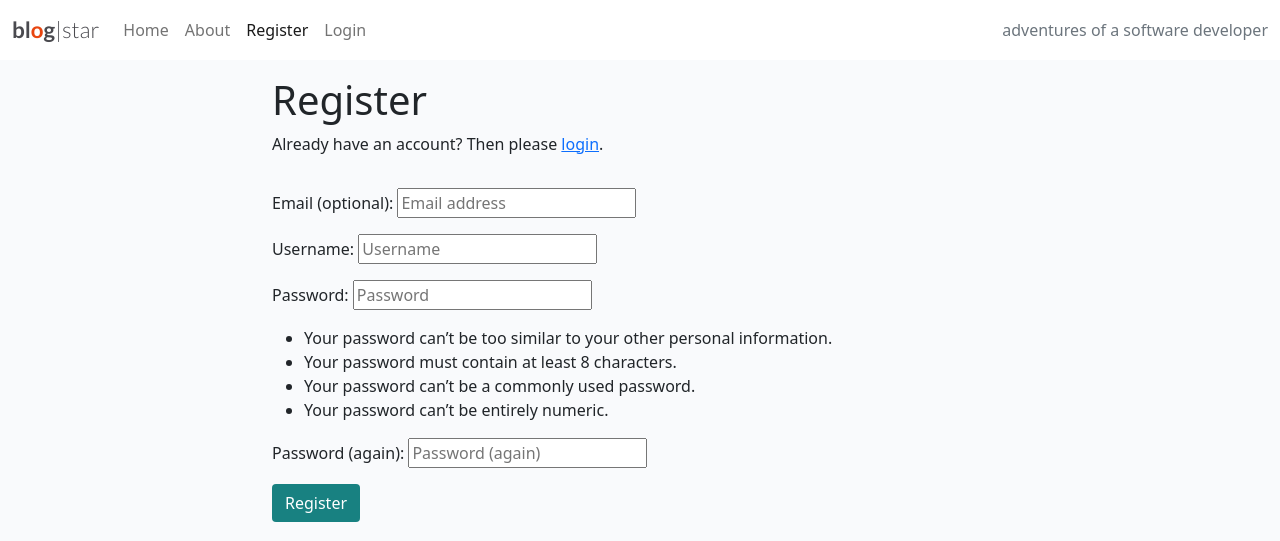
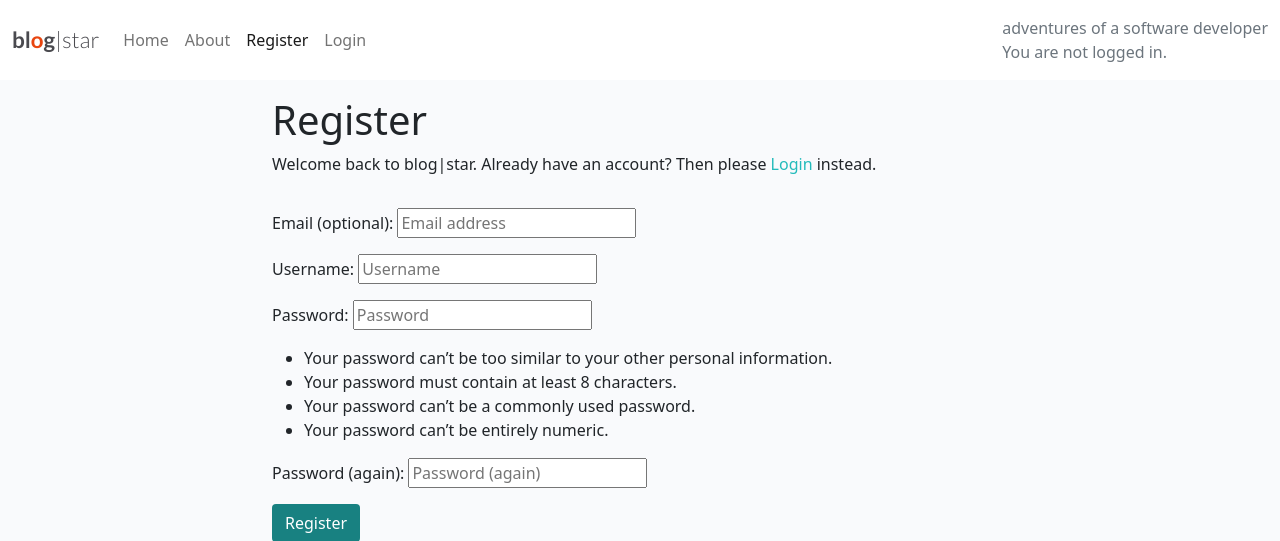
Before and after one commit to DMASCoreDeclan/PRD-PP4-Blog, a Django app: page /accounts/signup/ in a window 1280 px wide. Shown: the top 541 px of the page. Run offline with Django 4.2, Linux system fonts and the light colour scheme.

Commit message:
Style signup.html to match the login/logout.html pages

```diff
--- a/templates/account/signup.html
+++ b/templates/account/signup.html
@@ -2,27 +2,26 @@
 
 {% load i18n %}
 
-{% block head_title %}{% trans "Signup" %}{% endblock head_title %}
+{% block head_title %}{% trans "Register" %}{% endblock head_title %}
 
 {% block content %}
 <div class="container">
 	<div class="row">
 		<div class="col-md-8 mt-3 offset-md-2">
       		<h1>{% trans "Register" %}</h1>
-			<p>{% blocktrans %}Already have an account? Then please <a href="{{ login_url }}">login</a>.{% endblocktrans %}</p>
+			<p>{% blocktrans %}Welcome back to blog|star.  Already have an account? Then please <a class="link" href="{{ login_url }}">Login</a> instead.{% endblocktrans %}</p>
 		</div>
 	</div>
-	<div>
-		<div class="row">
-			<div class="col-md-8 mt-3 offset-md-2"><form class="signup" id="signup_form" method="post" action="{% url 'account_signup' %}">
+	<div class="row">
+		<div class="col-md-8 mt-3 offset-md-2">
+			<form class="signup" id="signup_form" method="post" action="{% url 'account_signup' %}">
 				{% csrf_token %}
 				{{ form.as_p }}
 				{% if redirect_field_value %}
 				<input type="hidden" name="{{ redirect_field_name }}" value="{{ redirect_field_value }}" />
 				{% endif %}
 				<button class="btn btn-signup right" type="submit">{% trans "Register" %}</button>
-				</form>
-			</div>
+			</form>
 		</div>
 	</div>
 </div>
--- a/templates/base.html
+++ b/templates/base.html
@@ -68,10 +68,11 @@
                     {% endif %}
                 </ul>
                 <span class="navbar-text text-muted">
+                    <div>adventures of a software developer</div>
                     {% if user.is_authenticated %}
-                    <span>Welcome {{ user }}</span>
+                    <div>Welcome back {{ user }}, you are logged in.</div>
                     {% else %}
-                <span>adventures of a software developer</span>
+                    <div>You are not logged in. </div>
                     {% endif %}
                 </span>
             </div>
```
